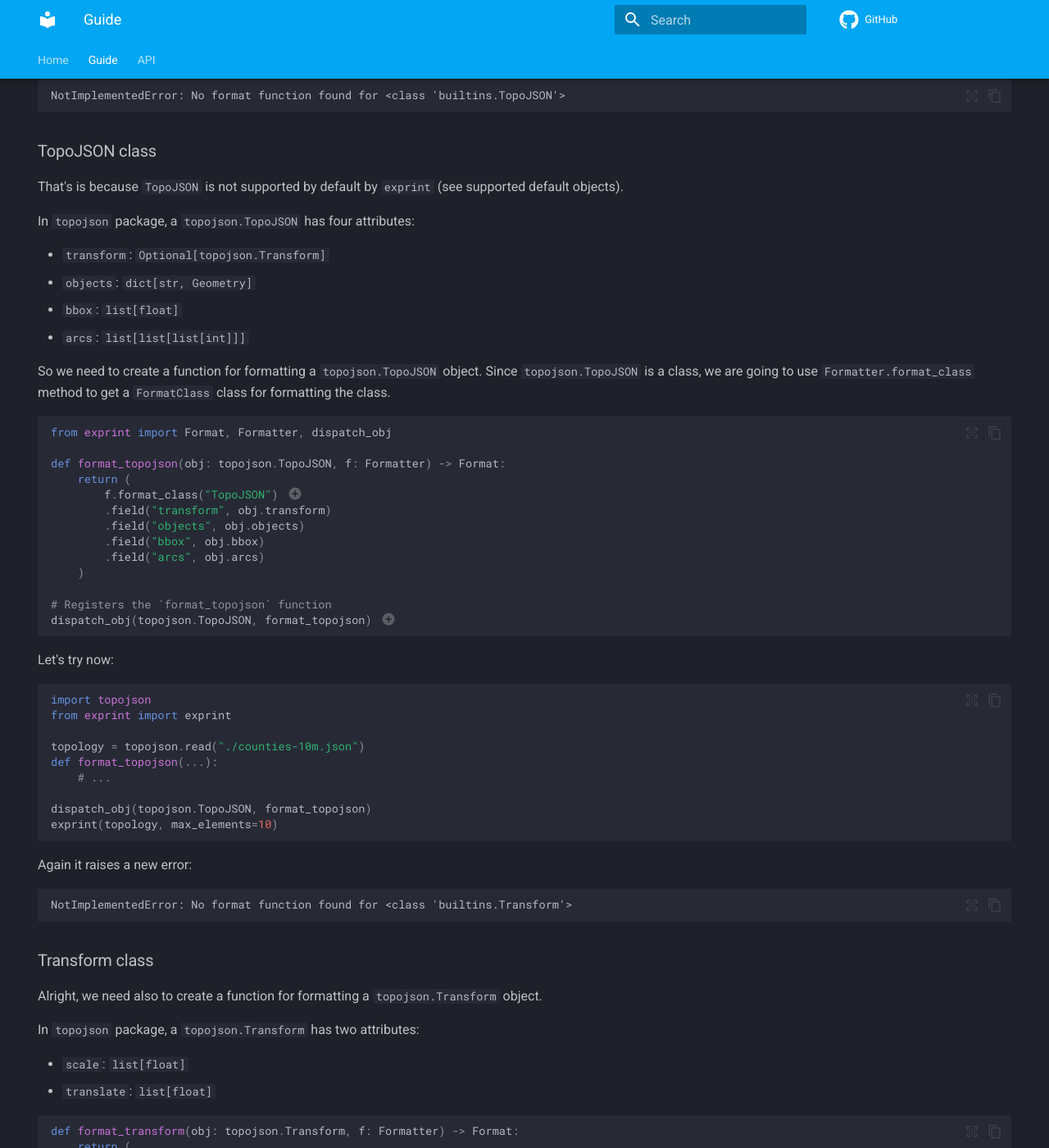
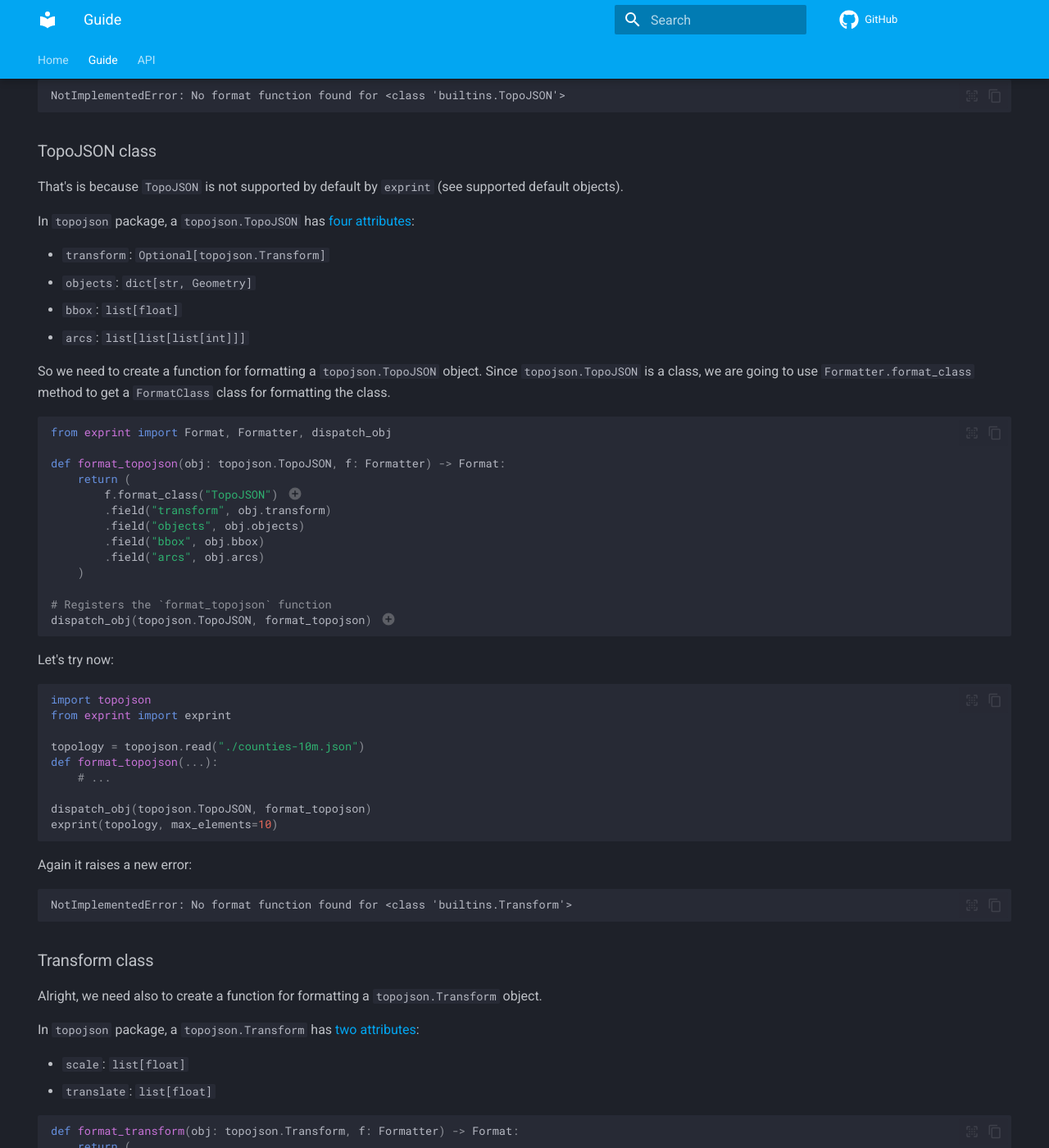
Before and after one commit to bourbonut/exprint, an MkDocs documentation site: the page built from docs/guide.md, in a window 1280 px wide and 1400 px high, scrolled down 761 px. Shown: the whole window at 82% size. Built offline with MkDocs 1.6.1 and Material for MkDocs 9.7.7, drawn with Linux system fonts in a browser that asks for light colours; comment, search, counter and statistics services are not loaded; part of the change alters nothing that is shown.

```diff
--- a/docs/guide.md
+++ b/docs/guide.md
@@ -47,7 +47,7 @@ NotImplementedError: No format function found for <class 'builtins.TopoJSON'>
 
 That's is because `TopoJSON` is not supported by default by `exprint` (see supported default objects).
 
-In `topojson` package, a `topojson.TopoJSON` has four attributes:
+In `topojson` package, a `topojson.TopoJSON` has [four attributes](https://topojson-rs.readthedocs.io/en/latest/api/topojson/#topojson.TopoJSON):
 
 - `transform`: `Optional[topojson.Transform]`
 - `objects`: `dict[str, Geometry]`
@@ -100,7 +100,7 @@ NotImplementedError: No format function found for <class 'builtins.Transform'>
 
 Alright, we need also to create a function for formatting a `topojson.Transform` object.
 
-In `topojson` package, a `topojson.Transform` has two attributes:
+In `topojson` package, a `topojson.Transform` has [two attributes](https://topojson-rs.readthedocs.io/en/latest/api/transform/#topojson.Transform):
 
 - `scale`: `list[float]`
 - `translate`: `list[float]`
```
